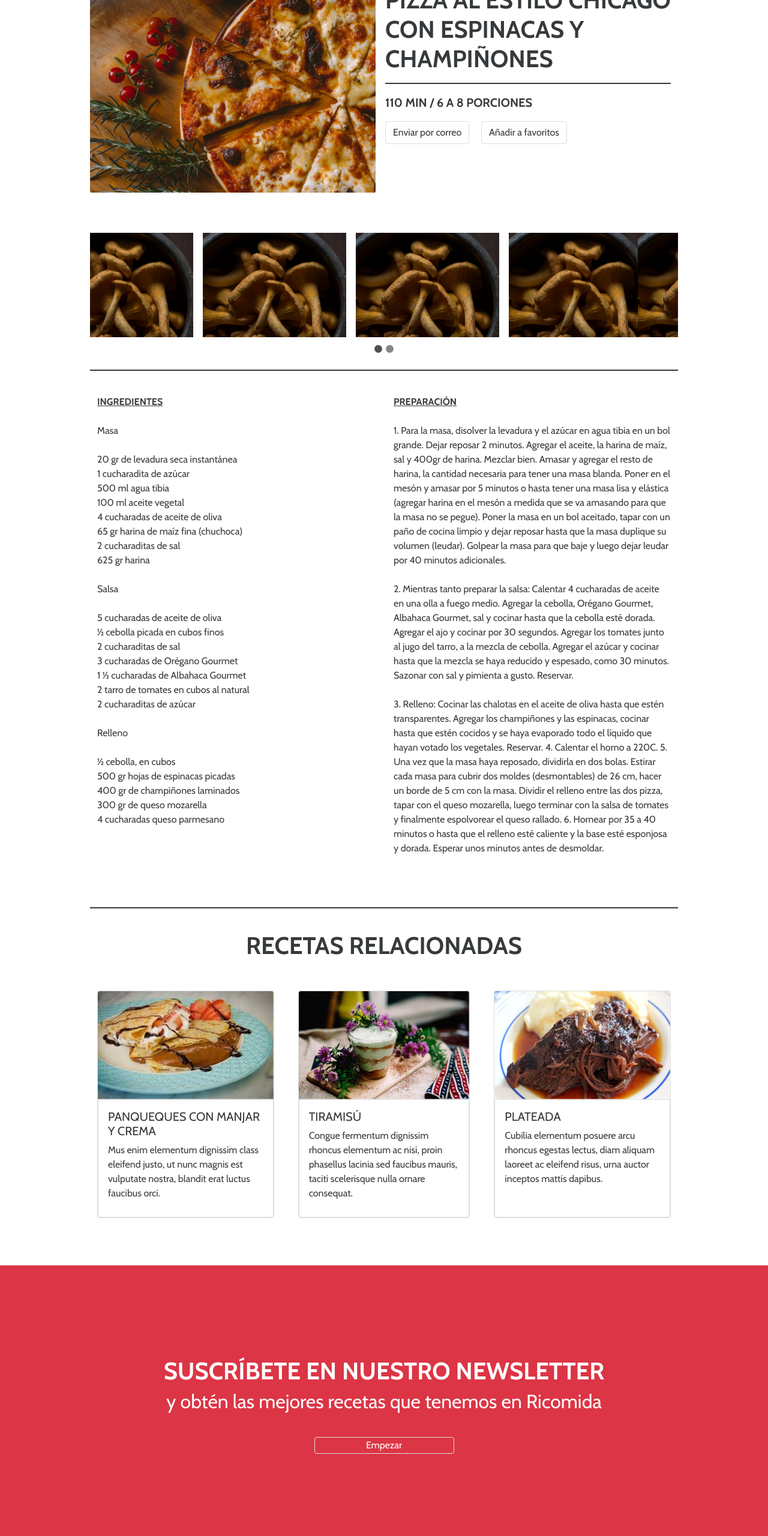
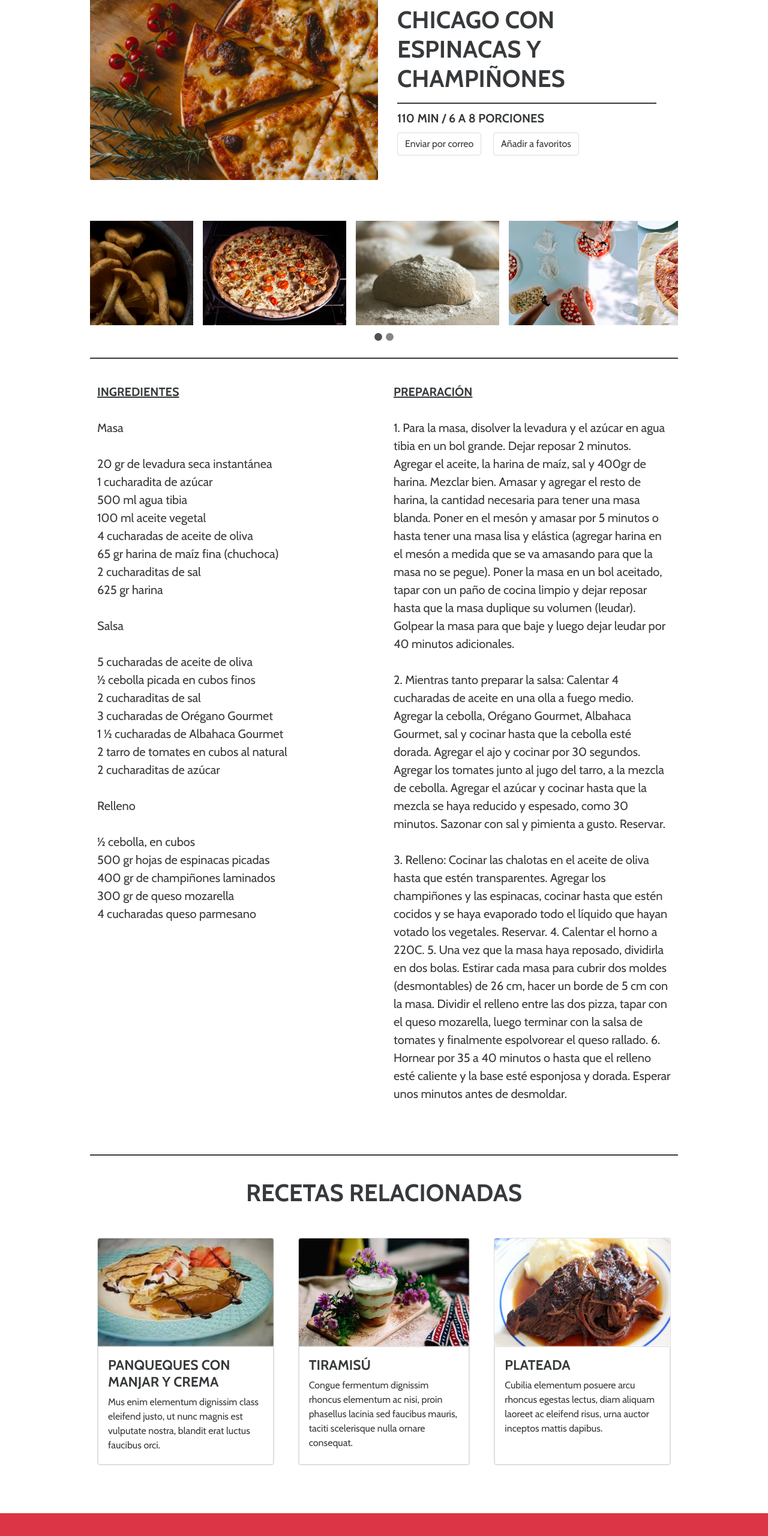
Before and after one commit to Jolicienta/Ricomida, a plain HTML site: page index.html in a window 1280 px wide. Shown: the part 166-2726 px from the top of the page at 60% size. Drawn offline with nearby package versions, Linux system fonts and the light colour scheme.

Commit message:
solucionada la vista web

```diff
--- a/assets/css/style.css
+++ b/assets/css/style.css
@@ -21,8 +21,15 @@ body {
 }
 
 .row {
-    padding-left: 150px;
-    padding-right: 150px;
+    padding-left: 37px;
+    padding-right: 37px;
+}
+
+@media (min-width: 992px) {
+    .row {
+        padding-left: 150px;
+        padding-right: 150px;
+    }
 }
 
 h1 {
@@ -43,6 +50,10 @@ h1 {
     font-size: 37px;
 }
 
+.navbar-dark .navbar-toggler {
+    border: 1px solid #777777;
+}
+
 .nav-link {
     color: #FFF !important;
 }
@@ -51,16 +62,11 @@ h1 {
     color: #DDDDDD !important;
 }
 
-@media (min-width: 992px) {
-    .navbar-brand {
-        font-size: 37px;
-    }
-}
 
 /* ---- Header Styles ---- */
 #header {
-    height: 470px;
     margin-top: 24px;
+    margin-bottom: 68px;
 }
 
 .tiempo {
@@ -89,3 +95,57 @@ h1 {
     height: 13px;
     border-radius: 100%;
 }
+
+
+/* ---- Receta Styles ---- */
+#pizza_recipe {
+    font-size: 20px;
+    line-height: 30px;
+}
+
+
+/* ---- Recetas relacionadas ---- */
+#recipe_title {
+    font-size: 23px;
+    line-height: 28px;
+    font-weight: bold;
+}
+
+
+/* ---- Suscripcion ---- */
+#subscription {
+    height: 534px;
+    background-color: #DC3545;
+    color: #FFFFFF
+}
+
+.subs_tittle {
+    margin-top: 150.5px;
+}
+
+.subs_tittle_2 {
+    margin-bottom: 39.5px;
+    font-size: 30px;
+    line-height: 38px;
+}
+
+.subs_btn {
+    line-height: 40px;
+    width: 233px;
+    border: 1px solid #DDDDDD;
+    border-radius: 4px;
+    background-color: #DC3545;
+    color: #FFFFFF;
+}
+
+
+/* ---- Footer ---- */
+#footer {
+    height: 90px;
+    background-color: #373A3C;
+    color: #FFF;
+}
+
+.logo_footer {
+    font-family: 'Lobster', cursive;
+}
--- a/index.html
+++ b/index.html
@@ -25,7 +25,7 @@
 
         <!-- navbar -->
         <div class="row" id="navbar">
-            <div class="col">
+            <div class="col p-0">
                 <nav class="navbar navbar-expand-lg navbar-dark p-0">
                     <div class="container-fluid p-0">
                         <a class="navbar-brand p-0 m-0" href="#">Ricomida</a>
@@ -54,7 +54,7 @@
         </div>
         <!-- menu collapse -->
         <div class="row p-0 m-md-0">
-            <div class="col">
+            <div class="col p-0">
                 <div class="container-fluid d-md-none text-center bg-dark p-0">
                     <div class="collapse navbar-collapse" id="navbarNav">
                         <ul class="navbar-nav">
@@ -67,7 +67,7 @@
                             <li class="nav-item">
                                 <a class="nav-link" href="#">Pricing</a>
                             </li>
-                            <li class="nav-item">
+                            <li class="nav-item pb-3">
                                 <a class="nav-link" href="#">Disabled</a>
                             </li>
                         </ul>
@@ -77,11 +77,12 @@
         </div>
 
         <!-- header -->
-        <div class="row mb-0" id="header">
-            <div class="col-md ps-0" style="padding-top: 24px; padding-right: 8px;">
-                <img src="assets/img/principal.jpg" alt="" class="img-fluid">
+        <div class="row" id="header">
+            <div class="col p-0 ps-lg-0" style="padding-right: 8px;">
+                <img src="assets/img/principal.jpg" alt="pizza" class="img-fluid">
             </div>
-            <div class="col-md text-start" style="padding-top: 56.5px; padding-left: 8px;">
+            <div class="col text-start d-flex align-items-center" style="padding-left: 8px; line-height: 100%;">
+                <div class="container">
                     <h1>PIZZA AL ESTILO CHICAGO CON ESPINACAS Y CHAMPIÑONES</h1>
                     <hr style="width: 100%; border: 1px solid #373A3C; opacity: 1; ">
                     <p class="tiempo mb-3">110 MIN / 6 A 8 PORCIONES</p>
@@ -93,41 +94,42 @@
                     </button>
                 </div>
             </div>
+        </div>
 
         <!-- Carousel -->
-        <div class="row" id="carousel">
+        <div class="row d-none d-lg-block" id="carousel">
             <div class="col p-0">
                 <div id="carouselExampleIndicators" class="carousel slide" data-bs-ride="carousel">
                     <div class="carousel-inner">
                         <div class="carousel-item active">
                             <div class="row p-0">
                                 <div class="col ps-0" id="img-carousel">
-                                    <img class="img-fluid" src="assets/img/slider-1.png" class="d-block w-100" alt="...">
+                                    <img class="img-fluid" src="assets/img/slider-1.png" class="d-block w-100" alt="Champiñones">
                                 </div>
                                 <div class="col" id="img-carousel">
-                                    <img class="img-fluid" src="assets/img/slider-1.png" class="d-block w-100" alt="...">
+                                    <img class="img-fluid" src="assets/img/slider-2.png" class="d-block w-100" alt="Pizza">
                                 </div>
                                 <div class="col" id="img-carousel">
-                                    <img class="img-fluid" src="assets/img/slider-1.png" class="d-block w-100" alt="...">
+                                    <img class="img-fluid" src="assets/img/slider-3.png" class="d-block w-100" alt="Masa">
                                 </div>
                                 <div class="col pe-0" id="img-carousel">
-                                    <img class="img-fluid" src="assets/img/slider-1.png" class="d-block w-100" alt="...">
+                                    <img class="img-fluid" src="assets/img/slider-4.png" class="d-block w-100" alt="Compartiendo pizza">
                                 </div>
                             </div>
                         </div>
                         <div class="carousel-item">
                             <div class="row p-0">
                                 <div class="col ps-0" id="img-carousel">
-                                    <img class="img-fluid" src="assets/img/slider-1.png" class="d-block w-100" alt="...">
+                                    <img class="img-fluid" src="assets/img/slider-5.png" class="d-block w-100" alt="Pizza foto 1">
                                 </div>
                                 <div class="col" id="img-carousel">
-                                    <img class="img-fluid" src="assets/img/slider-1.png" class="d-block w-100" alt="...">
+                                    <img class="img-fluid" src="assets/img/slider-6.png" class="d-block w-100" alt="Pizza foto 2">
                                 </div>
                                 <div class="col" id="img-carousel">
-                                    <img class="img-fluid" src="assets/img/slider-1.png" class="d-block w-100" alt="...">
+                                    <img class="img-fluid" src="assets/img/slider-7.png" class="d-block w-100" alt="Pizza foto 3">
                                 </div>
                                 <div class="col pe-0" id="img-carousel">
-                                    <img class="img-fluid" src="assets/img/slider-1.png" class="d-block w-100" alt="...">
+                                    <img class="img-fluid" src="assets/img/slider-8.png" class="d-block w-100" alt="Pizza foto 4">
                                 </div>
                             </div>
                         </div>
@@ -141,7 +143,7 @@
         </div>
 
         <!-- Ingredientes y preparacion -->
-        <div class="row align-items-start" style="margin-bottom: 21px;">
+        <div class="row align-items-start" id="pizza_recipe" style="margin-bottom: 21px;">
             <hr style="width: 100%; border: 1px solid #373A3C; opacity: 1; margin-top: 18px; margin-bottom: 40px;">
             <div class="col text-start">
                 <p>
@@ -216,7 +218,7 @@
                         <img src="assets/img/recipe-card-1.png" class="card-img-top" alt="..." style="height: 100%;">
                     </div>
                     <div class="card-body" style="height: 197.81px; border: 1px solid #DDDDDD; border-radius: 0 0 4px 4px;">
-                        <h5 class="card-title">PANQUEQUES CON MANJAR Y CREMA</h5>
+                        <h5 class="card-title" id="recipe_title">PANQUEQUES CON MANJAR Y CREMA</h5>
                         <p class="card-text">Mus enim elementum dignissim class eleifend justo, ut
                             nunc magnis est vulputate nostra, blandit erat luctus faucibus orci.</p>
                     </div>
@@ -229,7 +231,7 @@
                         <img src="assets/img/recipe-card-2.png" class="card-img-top" alt="..." style="height: 100%">
                     </div>
                     <div class="card-body" style="height: 197.81px; border: 1px solid #DDDDDD; border-radius: 0 0 4px 4px;">
-                        <h5 class="card-title">TIRAMISÚ</h5>
+                        <h5 class="card-title" id="recipe_title">TIRAMISÚ</h5>
                         <p class="card-text">Congue fermentum dignissim rhoncus elementum ac nisi, proin
                             phasellus lacinia sed faucibus mauris, taciti scelerisque nulla ornare consequat.</p>
                     </div>
@@ -242,7 +244,7 @@
                         <img src="assets/img/recipe-card-3.png" class="card-img-top" alt="..." style="height: 100%;">
                     </div>
                     <div class="card-body" style="height: 197.81px; border: 1px solid #DDDDDD; border-radius: 0 0 4px 4px;">
-                        <h5 class="card-title">PLATEADA</h5>
+                        <h5 class="card-title" id="recipe_title">PLATEADA</h5>
                         <p class="card-text">Cubilia elementum posuere arcu rhoncus egestas lectus, diam
                             aliquam laoreet ac eleifend risus, urna auctor inceptos mattis dapibus.</p>
                     </div>
@@ -251,17 +253,17 @@
         </div>
 
         <!-- Suscripcion  -->
-        <div class="row text-center mb-0" style="height: 534px; background-color: #DC3545; color: #FFFFFF">
+        <div class="row text-center mb-0" id="subscription">
             <div class="col">
-                <h1 style="margin-top: 150.5px;">SUSCRÍBETE EN NUESTRO NEWSLETTER</h1>
-                <h2 style="margin-bottom: 39.5px;">y obtén las mejores recetas que tenemos en Ricomida</h2>
-                <button type="button" style="line-height: 24px; width: 233px; border: 1px solid #DDDDDD; border-radius: 4px; background-color: #DC3545; color: #FFFFFF;">Empezar</button>
+                <h1 class="subs_tittle">SUSCRÍBETE EN NUESTRO NEWSLETTER</h1>
+                <h2 class="subs_tittle_2">y obtén las mejores recetas que tenemos en <span style="font-family: 'Lobster', cursive;">Ricomida</span> </h2>
+                <button class="subs_btn p-0" type="button">Empezar</button>
             </div>
         </div>
 
         <!-- Footer -->
-        <div class="row justify-content-center d-flex align-items-center mb-0" style="height: 125px; background-color: #373A3C; color: #FFF;">
-            <h2 class="mb-0">Ricomida</h2>
+        <div class="row justify-content-center d-flex align-items-center mb-0" id="footer">
+            <h2 class="logo_footer mb-0">Ricomida</h2>
         </div>
     </div>
 
```
Lines whose indentation alone changed are shown as unchanged.
